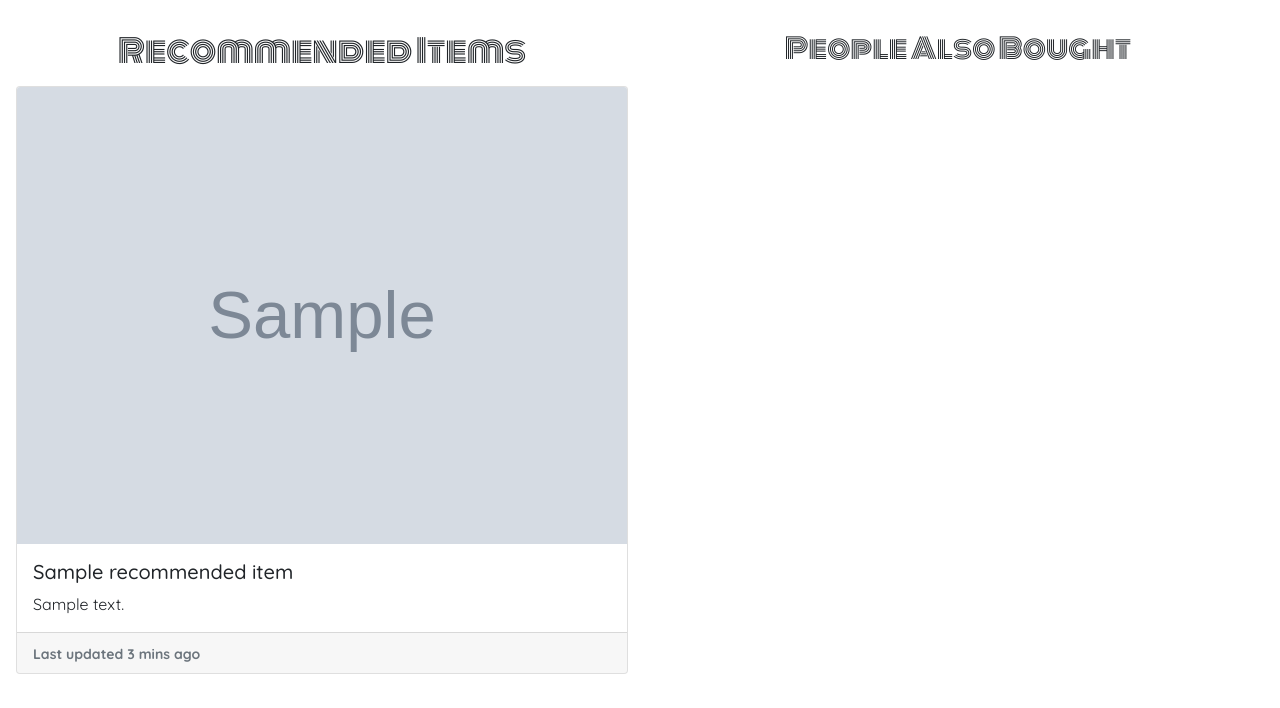
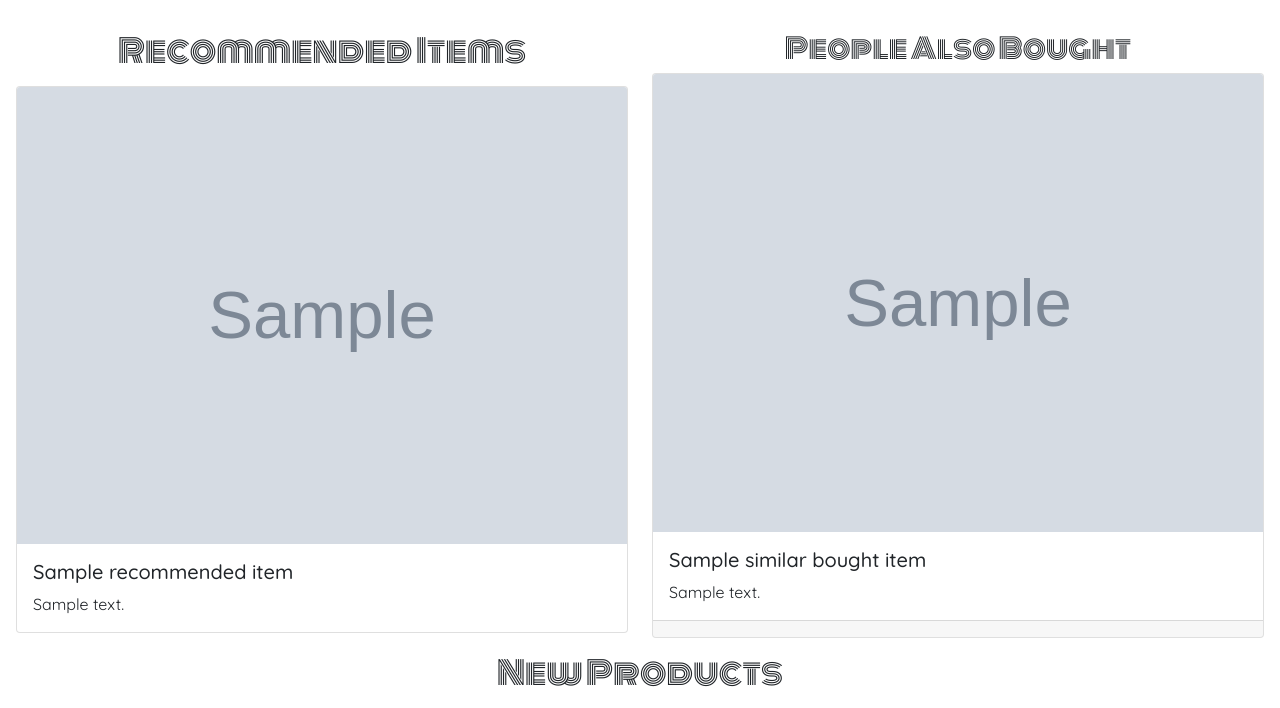
Before and after one commit to joraavanes/boutique, a Node server app: template views/home/home.hbs in a window 1280 px wide. Shown: the part 683-1391 px from the top of the page. Before the commit the page ends 1357 px from the top, so only its background shows below. Run offline with Node 20, Linux system fonts and the light colour scheme; the visitor is signed in with stand-in values (Sample User, id 1); tables that the repository leaves empty hold one stand-in row (values such as "Sample post"); the template is opened without the code that fills it: values that come from a table or form of the project are taken from there, most other values are stand-ins (such as "Sample title", 1, 10 or a date in 2020); grey boxes marked "Sample" are stand-in pictures; some libraries are stand-ins or nearby versions.

Commit message:
similar products recommendation added

```diff
--- a/views/home/home.hbs
+++ b/views/home/home.hbs
@@ -69,6 +69,7 @@
             <h3>New Tips</h3>
         </div>
     </div>
+    {{#if auth}}
         <div class="row mt-3">
             <div class="col-12 col-sm-6">
                 <h2 class="monoton text-center pb-2">Recommended Items</h2>
@@ -80,16 +81,30 @@
                             <h5 class="card-title">{{title}}</h5>
                             <p class="card-text line-clamp-3 font-weight-normal">{{description}}</p>
                             </div>
-                        <div class="card-footer">
-                        <small class="text-muted">Last updated 3 mins ago</small>
-                        </div>
                         </div>
                     {{/each}}
                 </div>
             </div>
             <div class="col-12 col-sm-6">
                 <h3 class="monoton text-center">People Also Bought</h3>
+                <div class="card-group">
+                    {{#each similarBoughtItems}}
+                        <div class="card">
+                            <img class="card-img-top" src="{{getImageAbsolutePath imageUrl}}" alt="{{title}}">
+                            <div class="card-body">
+                            <h5 class="card-title">{{title}}</h5>
+                            <p class="card-text line-clamp-3 font-weight-normal">{{description}}</p>
                             </div>
+                            <div class="card-footer">
+                            </div>
+                        </div>
+                    {{/each}}
+                </div>
+            </div>
+        </div>
+    {{/if}}
+    <div class="row mt-3">
+        <h2 class="monoton text-center pb-2">New Products</h2>
     </div>
 
 </div>
--- a/views/shop/cart.hbs
+++ b/views/shop/cart.hbs
@@ -2,10 +2,9 @@
     <div class="row">
         <div class="col-12">
 
-            <h1>Welcome</h1>
+            <h1>Cart</h1>
 
             <div>
-                <h2>Cart</h2>
                 <ul>
                     {{#each items}}
                         <li>{{this.productId.title}} - quantity: {{this.quantity}}
```
Also changed, not shown: controllers/homeController.js (+3 -14 lines), controllers/productController.js (+5 -3 lines), models/User.js (+20 -0 lines), views/products/product.hbs (+5 -2 lines). Lines whose indentation alone changed are shown as unchanged.
